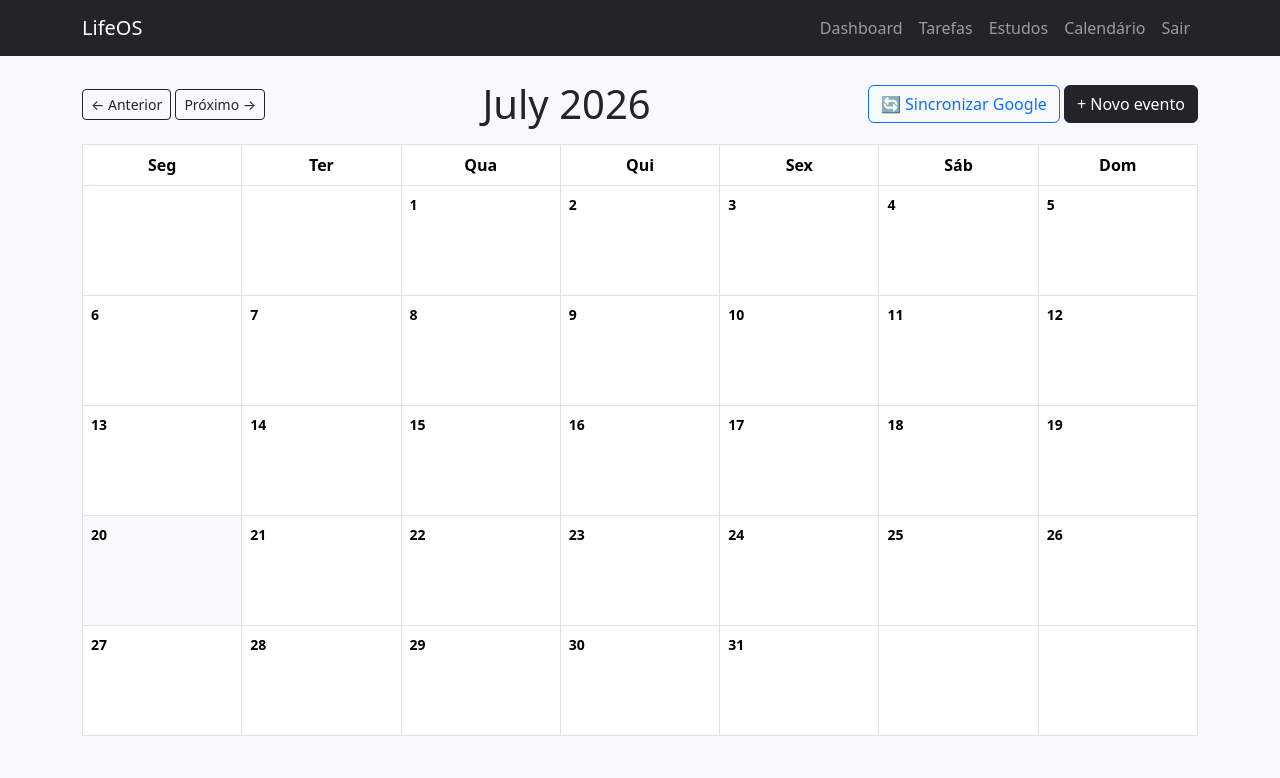
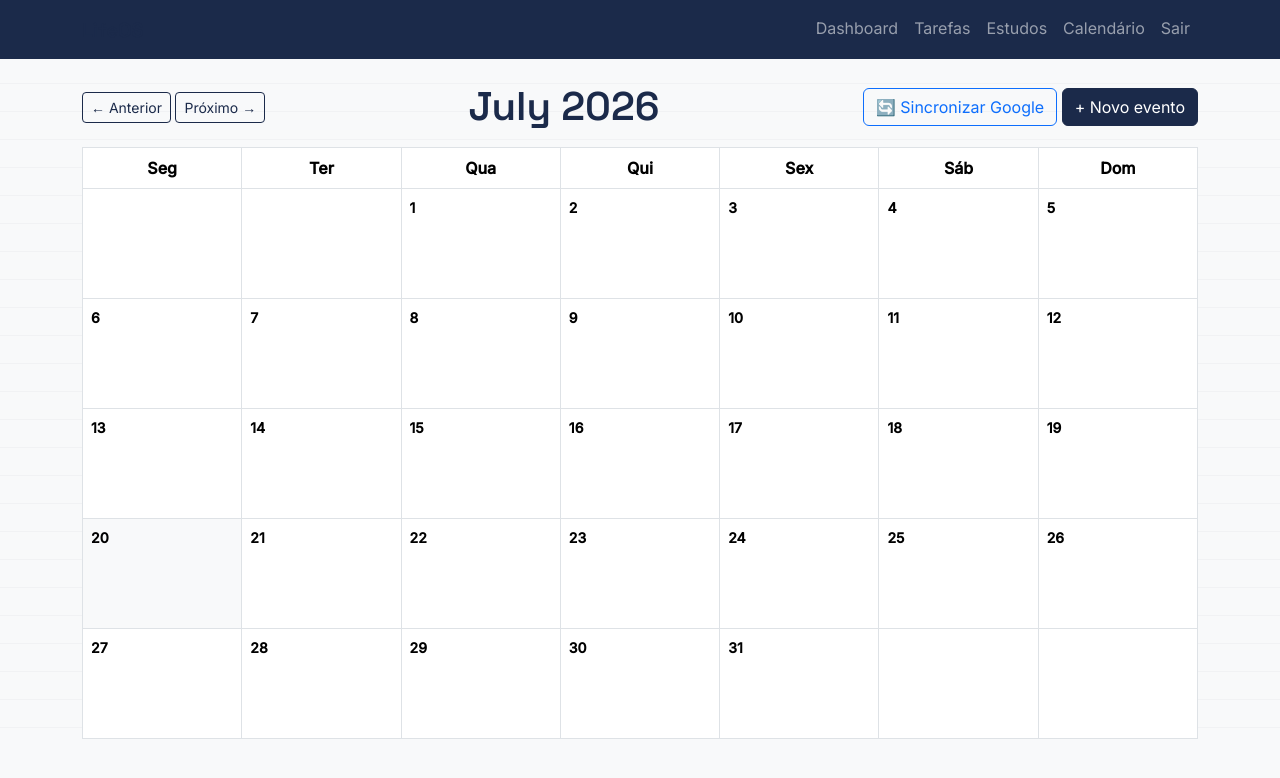
Before and after one commit to vilaca-davi/lifeos-, a Django app: page /calendario/ in a window 1280 px wide. Shown: the top 778 px of the page. Run offline with Django 5.2, Linux system fonts and the light colour scheme; the visitor is signed in with stand-in values (Sample User, id 1); data that the repository does not hold is empty.

Commit message:
visual: aplica identidade visual 'Caderno' - paleta, tipografia e carimbos no calendario de estudos

```diff
--- a/dashboard/templates/dashboard/home.html
+++ b/dashboard/templates/dashboard/home.html
@@ -1,7 +1,7 @@
 {% extends "base.html" %}
 {% block title %}Dashboard — LifeOS{% endblock %}
 {% block content %}
-<h1 class="mb-4">Olá, {{ user.username }}</h1>
+<h1 class="mb-4">Olá, Davi</h1>
 
 <div class="card">
     <div class="card-header d-flex justify-content-between align-items-center">
--- a/lifeos/settings.py
+++ b/lifeos/settings.py
@@ -122,3 +122,5 @@
 
 MEDIA_URL = "media/"
 MEDIA_ROOT = BASE_DIR / "media"
+
+STATICFILES_DIRS = [BASE_DIR / "static"]
--- /dev/null
+++ b/static/css/custom.css
@@ -0,0 +1,119 @@
+:root {
+    --paper: #FBFAF7;
+    --ink: #1B2A4A;
+    --margin-red: #C0392B;
+    --moss-green: #4C7A5D;
+    --mustard: #D9A441;
+    --slate: #8A94A6;
+}
+
+body {
+    background-color: var(--paper);
+    background-image: repeating-linear-gradient(
+        to bottom,
+        transparent,
+        transparent 27px,
+        rgba(27, 42, 74, 0.06) 28px
+    );
+    color: var(--ink);
+    font-family: 'Inter', sans-serif;
+}
+
+h1, h2, h3, h4, h5, .navbar-brand {
+    font-family: 'Space Grotesk', sans-serif;
+    font-weight: 600;
+    color: var(--ink);
+}
+
+.navbar.bg-dark {
+    background-color: var(--ink) !important;
+}
+
+.card {
+    border: none;
+    border-left: 4px solid var(--slate);
+    border-radius: 6px;
+    box-shadow: 0 1px 3px rgba(27, 42, 74, 0.08);
+}
+
+.card-header {
+    background-color: transparent;
+    border-bottom: 1px solid rgba(27, 42, 74, 0.1);
+    font-family: 'Space Grotesk', sans-serif;
+    font-weight: 600;
+}
+
+.btn-dark {
+    background-color: var(--ink);
+    border-color: var(--ink);
+}
+
+.btn-dark:hover {
+    background-color: #14213d;
+    border-color: #14213d;
+}
+
+.btn-outline-dark {
+    color: var(--ink);
+    border-color: var(--ink);
+}
+
+.btn-outline-dark:hover {
+    background-color: var(--ink);
+}
+
+.btn-success, .badge.bg-success {
+    background-color: var(--moss-green) !important;
+    border-color: var(--moss-green);
+}
+
+.btn-danger, .badge.bg-danger {
+    background-color: var(--margin-red) !important;
+    border-color: var(--margin-red);
+}
+
+.badge.bg-warning {
+    background-color: var(--mustard) !important;
+}
+
+small, .text-muted {
+    font-family: 'JetBrains Mono', monospace;
+    font-size: 0.8rem;
+}
+
+/* Abas coloridas do menu, por módulo */
+.navbar-nav .nav-link {
+    border-bottom: 3px solid transparent;
+    transition: border-color 0.15s ease;
+}
+.navbar-nav .nav-link:hover {
+    border-bottom-color: var(--mustard);
+}
+
+/* Carimbo do calendário de sequência de estudos */
+.stamp {
+    display: inline-block;
+    width: 26px;
+    height: 26px;
+    border-radius: 50%;
+    border: 2px solid;
+    font-family: 'JetBrains Mono', monospace;
+    display: flex;
+    align-items: center;
+    justify-content: center;
+}
+.stamp-green {
+    border-color: var(--moss-green);
+    color: var(--moss-green);
+    transform: rotate(-6deg);
+}
+.stamp-yellow {
+    border-color: var(--mustard);
+    color: var(--mustard);
+    transform: rotate(4deg);
+}
+.stamp-red {
+    border-color: var(--margin-red);
+    color: var(--margin-red);
+    transform: rotate(-3deg);
+}
--- a/templates/base.html
+++ b/templates/base.html
@@ -4,8 +4,11 @@
     <meta charset="UTF-8">
     <meta name="viewport" content="width=device-width, initial-scale=1">
     <title>{% block title %}LifeOS{% endblock %}</title>
+{% load static %}
+    <link rel="preconnect" href="https://fonts.googleapis.com">
+    <link href="https://fonts.googleapis.com/css2?family=Space+Grotesk:wght@500;600;700&family=Inter:wght@400;500&family=JetBrains+Mono:wght@400;500&display=swap" rel="stylesheet">
     <link href="https://cdn.jsdelivr.net/npm/bootstrap@5.3.3/dist/css/bootstrap.min.css" rel="stylesheet">
-</head>
+    <link href="{% static 'css/custom.css' %}" rel="stylesheet"></head>
 <body class="bg-light">
     {% if user.is_authenticated %}
     <nav class="navbar navbar-expand navbar-dark bg-dark mb-4">
```
